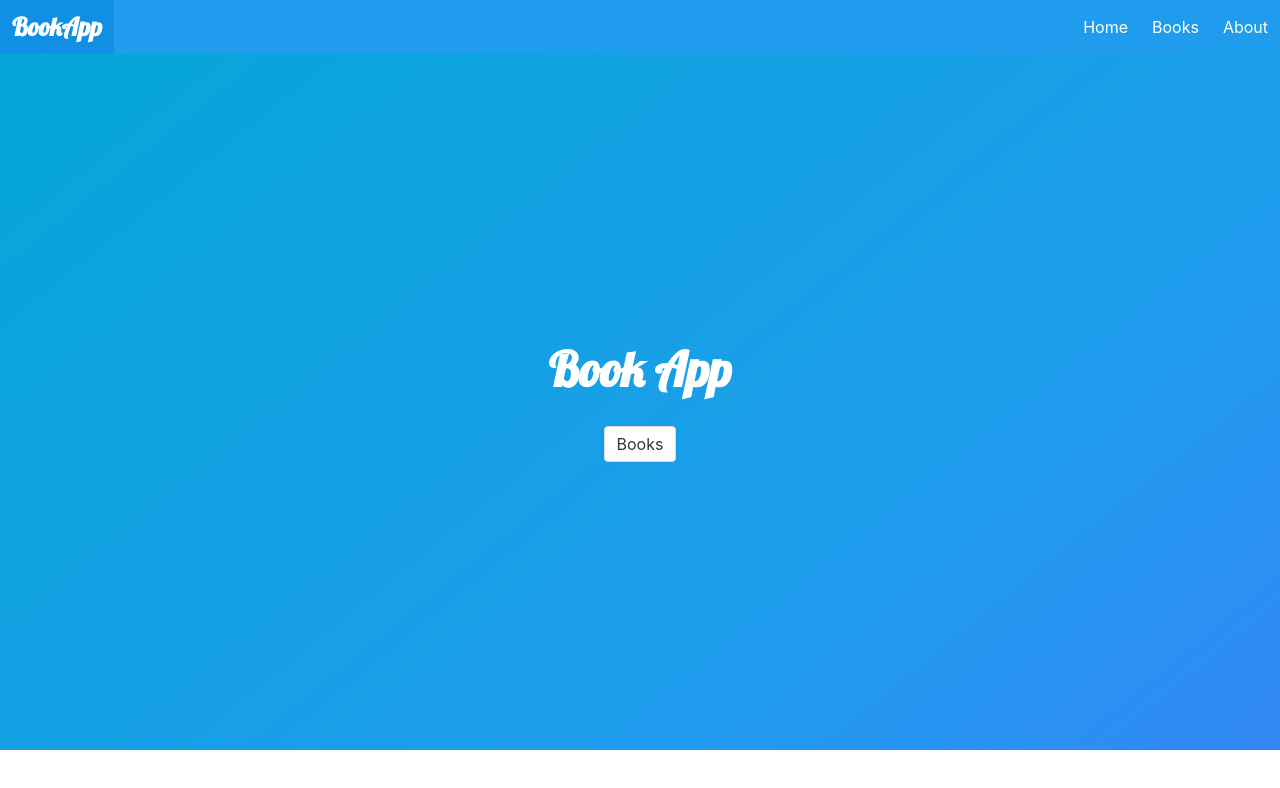
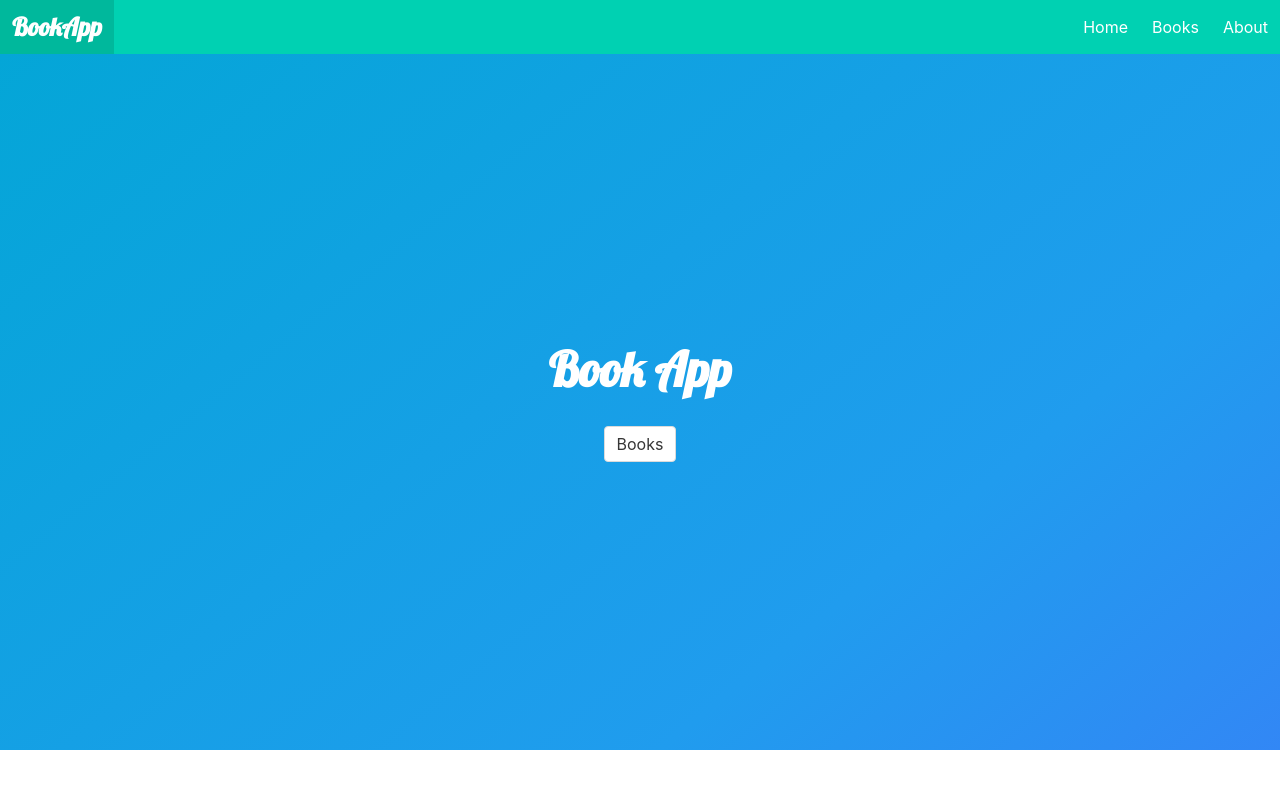
Before and after one commit to Vaibhav-Yadav-1998/book-app, a Vue app: page / in a window 1280 px wide. Shown: the top 788 px of the page. Built offline with nearby package versions, Linux system fonts and the light colour scheme; no server answers.

Commit message:
color change

```diff
--- a/src/components/AppHeader.vue
+++ b/src/components/AppHeader.vue
@@ -1,5 +1,5 @@
 <template>
-    <nav class="navbar is-info">
+    <nav class="navbar is-primary">
         <div class="navbar-brand">
             <a href="#" class="navbar-item" aria-label="menu" aria-expanded="false">
                 <strong>BookApp</strong>
```
